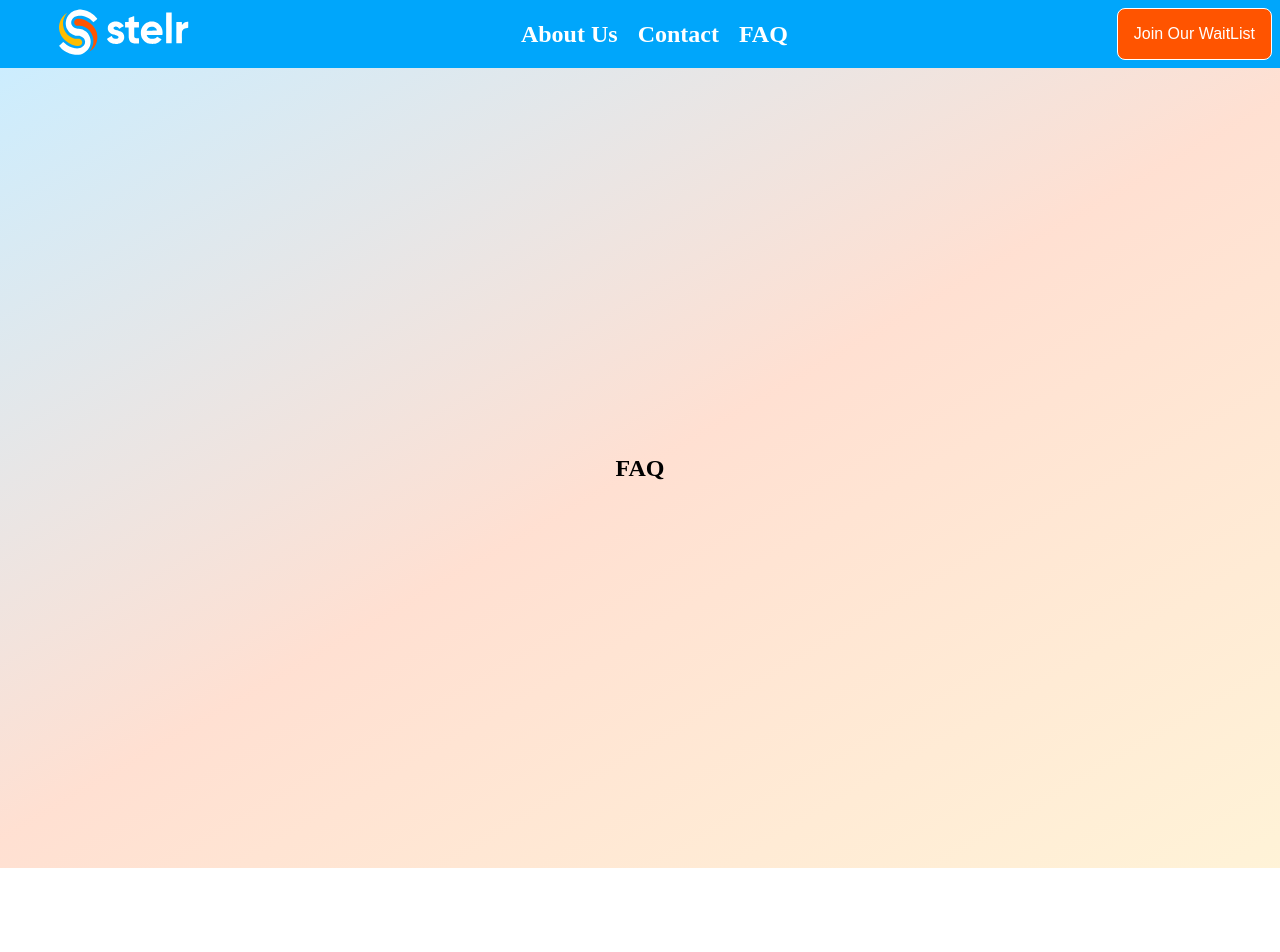
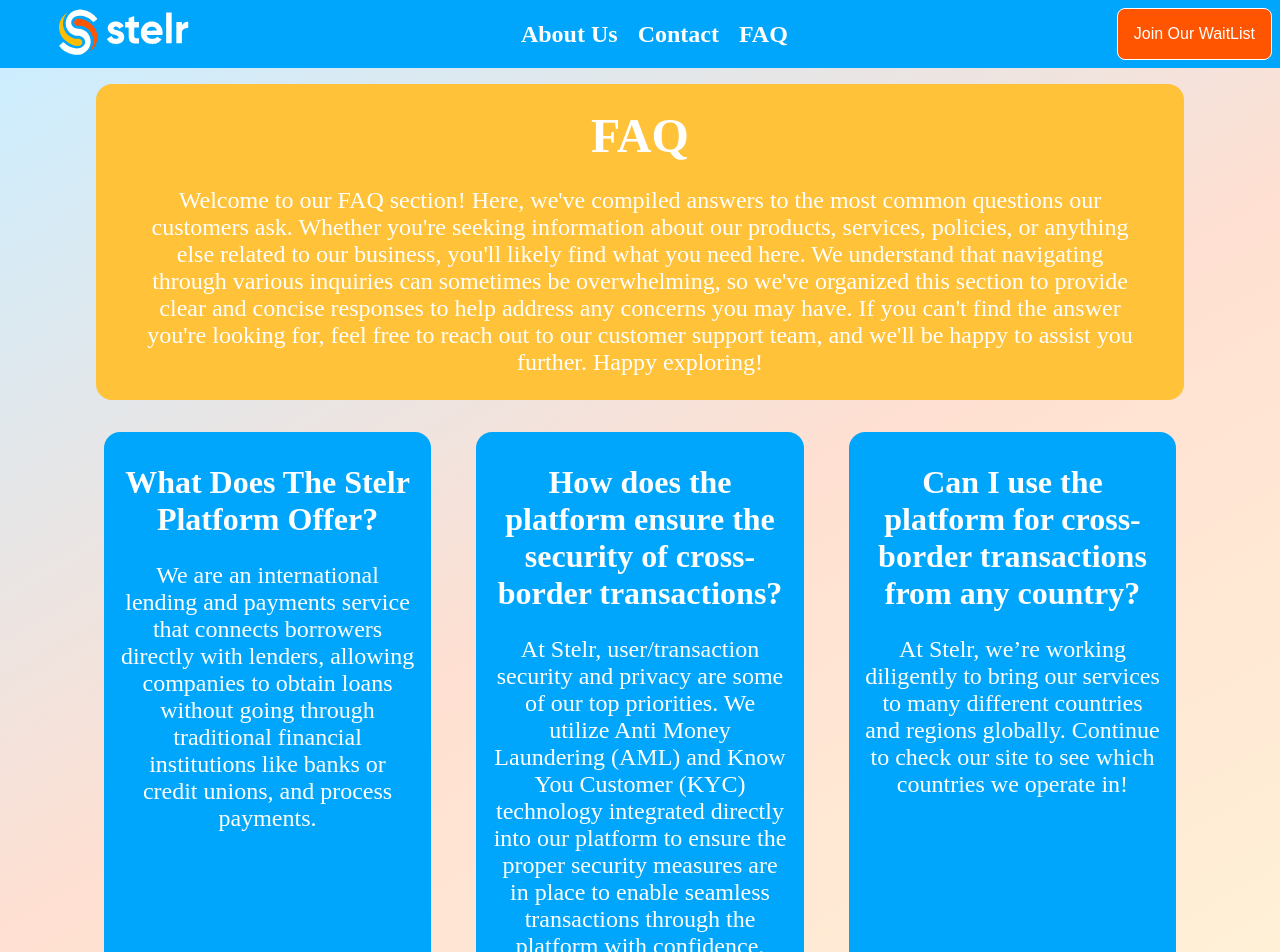
Before and after one commit to Jovenson-Don/stelr, a React (Vite) app: page /faq in a window 1280 px wide. Shown: the top 952 px of the page. Before the commit the page ends 868 px from the top, so only its background shows below. Built offline with nearby package versions, Linux system fonts and the light colour scheme.

Commit message:
waitlist and join

```diff
--- a/src/components/cards/BeforeLoginCards.tsx
+++ b/src/components/cards/BeforeLoginCards.tsx
@@ -2,12 +2,14 @@ interface BeforeLoginCardsProps {
   title?: string;
   paragraph?: string;
   buttons?: JSX.Element;
+  backgroundColor?: string;
 }
 
 const BeforeLoginCards = ({
   title,
   paragraph,
   buttons,
+  backgroundColor,
 }: BeforeLoginCardsProps): JSX.Element => {
   const styles: { [key: string]: React.CSSProperties } = {
     cardAlign: {
@@ -16,7 +18,7 @@ const BeforeLoginCards = ({
       padding: "1em",
     },
     card: {
-      background: "#ff5400",
+      background: backgroundColor || "#ff5400",
       color: "#fff",
       borderRadius: "1em",
     },
@@ -28,6 +30,7 @@ const BeforeLoginCards = ({
     paragraph: {
       textAlign: "center",
       fontSize: "1.5em",
+      padding: "0 2em",
     },
   };
 
--- a/src/components/landingPage/HeroSection.tsx
+++ b/src/components/landingPage/HeroSection.tsx
@@ -136,7 +136,7 @@ const HeroSection = () => {
         <div style={styles.container}>
           <div style={styles.heroText1}>
             <h2 style={styles.investingSimplified}>
-              GLOBAL LENDING AND INVESTING SIMPLIFIED
+              GLOBAL LENDING AND PAYMENTS SIMPLIFIED
             </h2>
             <p style={styles.paragraph}>
               Connecting budding entrepreneurs with potential investors
@@ -144,10 +144,10 @@ const HeroSection = () => {
               in one platform.
             </p>
             <Link to="/about">
-              <button style={styles.button}>Investor Seeking Company</button>
+              <button style={styles.button}>Investor</button>
             </Link>
             <Link to="/about">
-              <button style={styles.button}>Company Seeking Investor</button>
+              <button style={styles.button}>Company</button>
             </Link>
           </div>
           <div>
@@ -175,10 +175,10 @@ const HeroSection = () => {
               security and transparency.
             </p>
             <Link to="/about">
-              <button style={styles.button}>Investor Seeking Company</button>
+              <button style={styles.button}>Investor</button>
             </Link>
             <Link to="/about">
-              <button style={styles.button}>Company Seeking Investor</button>
+              <button style={styles.button}>Company</button>
             </Link>
           </div>
         </div>
--- a/src/pages/FAQ.tsx
+++ b/src/pages/FAQ.tsx
@@ -1,21 +1,71 @@
-const Faq = () => {
+import BeforeLoginCards from "../components/cards/BeforeLoginCards";
+import InfoCard from "../components/cards/InfoCard";
+import LandingPageFooter from "../components/headers/LandingPageFooter";
+
 const styles: { [key: string]: React.CSSProperties } = {
   entirePage: {
     background:
       "linear-gradient(330deg, rgba(255, 194, 56, 0.2), rgba(255, 99, 29, 0.2), rgba(0, 166, 251, 0.2))",
+  },
+  cardsHolder: {
+    margin: "0 5em",
+  },
+  cardsContainer: {
     display: "flex",
-      justifyContent: "center",
-      alignItems: "center",
-      height: "100vh",
+    justifyContent: "space-between",
+    alignItems: "stretch", // Align items to stretch vertically
+    padding: "1em",
+  },
+  cardDivider: {
+    background: "#00A6FB",
+    color: "#fff",
+    borderRadius: "1em",
+    flex: 1, // Let the card take up equal space
+    maxWidth: "calc(33% - 2em)", // Adjusting width to account for padding
+    margin: "0 0.5em", // Add margin for spacing between cards
+  },
+  cardDivider2: {
+    background: "#00A6FB",
+    color: "#fff",
+    borderRadius: "1em",
+    flex: 1, // Let the card take up equal space
+    maxWidth: "calc(50% - 2em)", // Adjusting width to account for padding
+    margin: "0 0.5em", // Add margin for spacing between cards
   },
 };
 
+const Faq = () => {
   return (
-    <section style={styles.entirePage}>
-      <div>
-        <h1>FAQ</h1>
+    <div style={styles.entirePage}>
+      <div style={styles.cardsHolder}>
+        <BeforeLoginCards
+          title="FAQ"
+          paragraph="Welcome to our FAQ section! Here, we've compiled answers to the most common questions our customers ask. Whether you're seeking information about our products, services, policies, or anything else related to our business, you'll likely find what you need here. We understand that navigating through various inquiries can sometimes be overwhelming, so we've organized this section to provide clear and concise responses to help address any concerns you may have. If you can't find the answer you're looking for, feel free to reach out to our customer support team, and we'll be happy to assist you further. Happy exploring!"
+          backgroundColor="#ffc238"
+        />
+        <div style={styles.cardsContainer}>
+          <div style={styles.cardDivider}>
+            <InfoCard
+              header="What Does The Stelr Platform Offer?"
+              paragraph="We are an international lending and payments service that connects borrowers directly with lenders, allowing companies to obtain loans without going through traditional financial institutions like banks or credit unions, and process payments."
+            />
           </div>
-    </section>
+          <div style={styles.cardDivider}>
+            <InfoCard
+              header="How does the platform ensure the security of cross-border transactions?"
+              paragraph="At Stelr, user/transaction security and privacy are some of our top priorities. We utilize Anti Money Laundering (AML) and Know You Customer (KYC) technology integrated directly into our platform to ensure the proper security measures are in place to enable seamless transactions through the platform with confidence."
+            />
+          </div>
+          <div style={styles.cardDivider}>
+            <InfoCard
+              header="Can I use the platform for cross-border transactions from any country?"
+              paragraph="At Stelr, we’re working diligently to bring our services to many different countries and regions globally. Continue to check our site to see which countries we operate in!"
+            />
+          </div>
+        </div>
+      </div>
+      <LandingPageFooter />
+    </div>
   );
 };
 
--- a/src/pages/WaitList.tsx
+++ b/src/pages/WaitList.tsx
@@ -1,6 +1,7 @@
 import logo from "../../public/artwork/stelrLogoWhiteYellowAccent.svg";
 import background from "../../public/artwork/loginSignupBackground.png";
 import { Link } from "react-router-dom";
+import { useForm, ValidationError } from "@formspree/react";
 
 function WaitList() {
   const styles: { [key: string]: React.CSSProperties } = {
@@ -84,6 +85,11 @@ function WaitList() {
     },
   };
 
+  const [state, handleSubmit] = useForm("mzbnybgb");
+  if (state.succeeded) {
+    return <p>Thanks for joining the waitlist! We'll be in touch soon.</p>;
+  }
+
   return (
     <div style={styles.entirePage}>
       <div style={styles.pageLeft}>
@@ -99,15 +105,21 @@ function WaitList() {
         <p style={styles.subheading}>
           Please enter your information to Join Our Waitlist
         </p>
-        <form style={styles.form}>
+        <form onSubmit={handleSubmit} style={styles.form}>
           <label style={styles.label} htmlFor="fullName">
             Full Name:
           </label>
           <input
             id="fullName"
             name="fullName"
+            type="text"
             style={styles.input}
             placeholder="Full Name"
+          />
+          <ValidationError
+            prefix="fullName"
+            field="fullName"
+            errors={state.errors}
           />
           <label style={styles.label} htmlFor="email">
             Email Address:
@@ -119,14 +131,25 @@ function WaitList() {
             placeholder="Email Address"
             required
           />
+          <ValidationError prefix="Email" field="email" errors={state.errors} />
           <label style={styles.label} htmlFor="accountType">
             Account Type
           </label>
-          <select id="accountType" style={styles.selectInput}>
+          <select
+            name="account type"
+            id="accountType"
+            style={styles.selectInput}
+          >
             <option value="company">Company</option>
             <option value="investor">Lender</option>
           </select>
-          <button style={styles.button}>Join</button>
+          <button
+            disabled={state.submitting}
+            type="submit"
+            style={styles.button}
+          >
+            Join
+          </button>
         </form>
       </div>
     </div>
```
Lines whose indentation alone changed are shown as unchanged.
